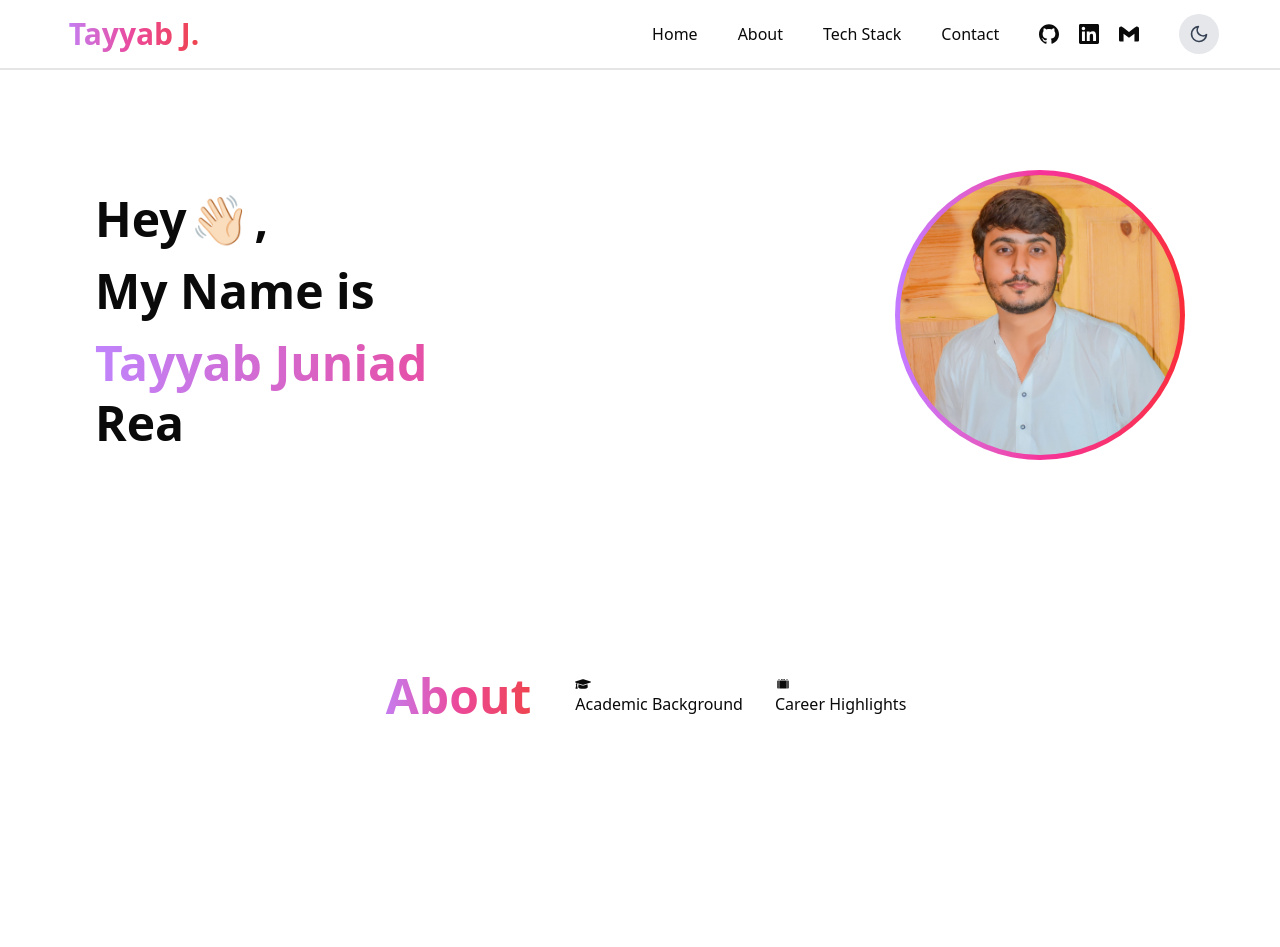
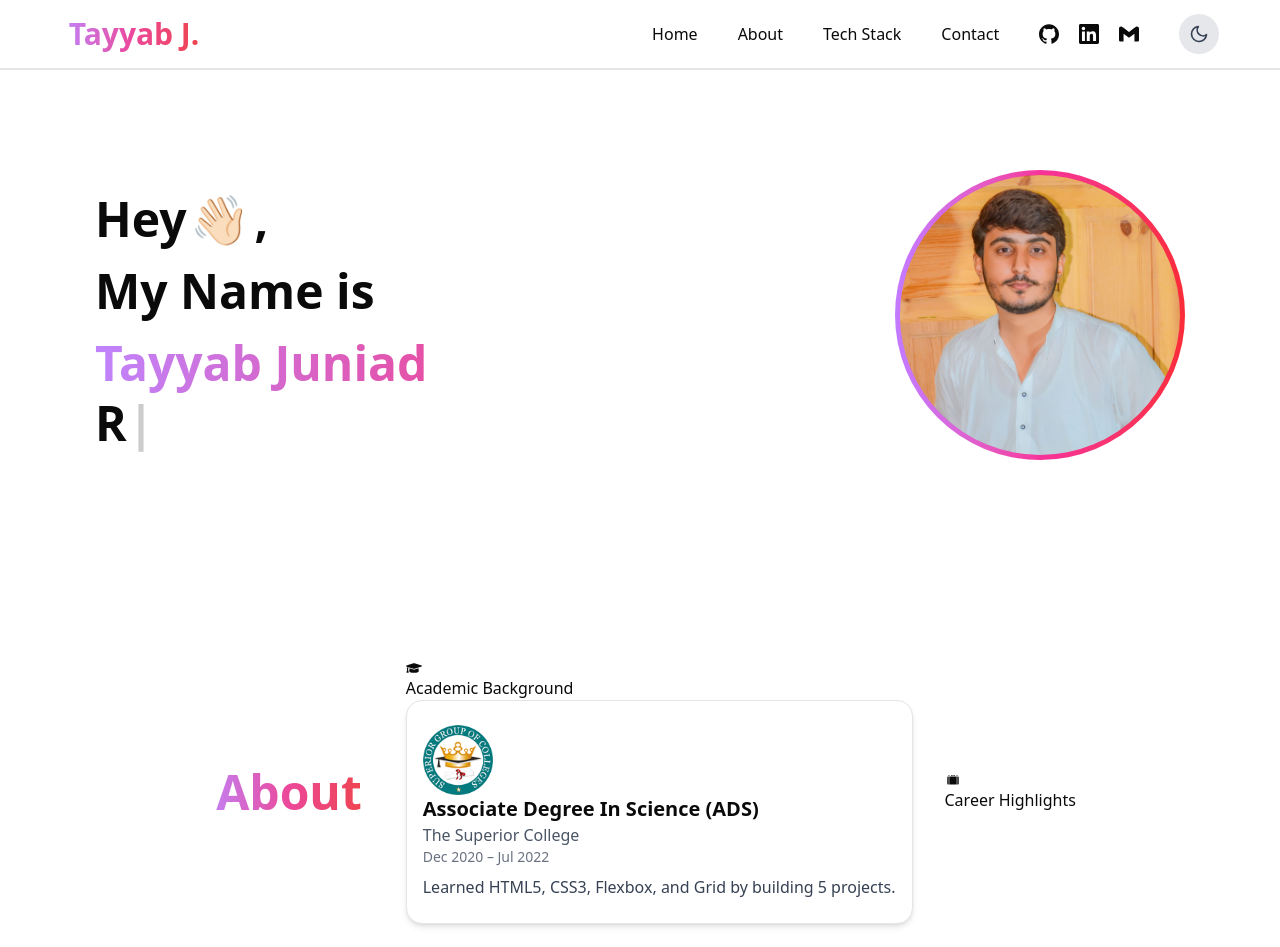
Before and after one commit to TayyabJunaidOfficial/My-Portfolio-NextJS, a Next.js app: page / in a window 1280 px wide. Shown: the top 947 px of the page. Built offline with nearby package versions, Linux system fonts and the light colour scheme.

Commit message:
Created Education Card

```diff
--- a/app/About/page.jsx
+++ b/app/About/page.jsx
@@ -1,8 +1,9 @@
 "use client";
 import React from "react";
+
 import { FaGraduationCap } from "react-icons/fa";
 import { GiSuitcase } from "react-icons/gi";
-
+import EduCard from "../Components/Cards/EduCard";
 
 
 const About = () => {
@@ -12,12 +13,13 @@ const About = () => {
         About
       </h1>
       <div>
-   <FaGraduationCap />
+        <FaGraduationCap />
         <h1>Academic Background</h1>
+        <EduCard/>
       </div>
       <div>
-      <GiSuitcase />
-  <h1>Career Highlights</h1>
+        <GiSuitcase />
+        <h1>Career Highlights</h1>
       </div>
     </main>
   );
--- /dev/null
+++ b/app/Components/Cards/EduCard.jsx
@@ -0,0 +1,47 @@
+import React from 'react'
+import {
+    Card,
+    CardContent,
+    CardDescription,
+    CardFooter,
+    CardHeader,
+    CardTitle,
+  } from "@/components/ui/card";
+  import { FaGraduationCap } from "react-icons/fa";
+  import { GiSuitcase } from "react-icons/gi";
+  import Image from "next/image";
+  import Superior from "@/src/assets/superior.png";
+
+
+const educationData = [
+    {
+      title: "Associate Degree In Science (ADS)",
+      institution: "The Superior College",
+      period: "Dec 2020 – Jul 2022",
+      description:
+        "Learned HTML5, CSS3, Flexbox, and Grid by building 5 projects.",
+    },
+
+  ];
+
+const EduCard = () => {
+  return (
+      <>
+      {
+          educationData.map((item, index) => (
+            <Card key={index}  className="bg-white shadow-md rounded-2xl">
+              <CardContent className="px-4">
+                <Image src={Superior} alt="Superior ICon" width={70} height={70}/>
+                <h3 className="text-xl font-semibold">{item.title}</h3>
+                <p className="text-gray-600">{item.institution }</p>
+                <p className="text-sm text-gray-500">{item.period }</p>
+                <p className="mt-2 text-gray-700">{item.description }</p>
+          </CardContent>
+        </Card>
+          ))
+        }
+      </>
+  )
+}
+
+export default EduCard
--- /dev/null
+++ b/components/ui/card.jsx
@@ -0,0 +1,101 @@
+import * as React from "react"
+
+import { cn } from "@/lib/utils"
+
+function Card({
+  className,
+  ...props
+}) {
+  return (
+    <div
+      data-slot="card"
+      className={cn(
+        "bg-card text-card-foreground flex flex-col gap-6 rounded-xl border py-6 shadow-sm",
+        className
+      )}
+      {...props} />
+  );
+}
+
+function CardHeader({
+  className,
+  ...props
+}) {
+  return (
+    <div
+      data-slot="card-header"
+      className={cn(
+        "@container/card-header grid auto-rows-min grid-rows-[auto_auto] items-start gap-1.5 px-6 has-data-[slot=card-action]:grid-cols-[1fr_auto] [.border-b]:pb-6",
+        className
+      )}
+      {...props} />
+  );
+}
+
+function CardTitle({
+  className,
+  ...props
+}) {
+  return (
+    <div
+      data-slot="card-title"
+      className={cn("leading-none font-semibold", className)}
+      {...props} />
+  );
+}
+
+function CardDescription({
+  className,
+  ...props
+}) {
+  return (
+    <div
+      data-slot="card-description"
+      className={cn("text-muted-foreground text-sm", className)}
+      {...props} />
+  );
+}
+
+function CardAction({
+  className,
+  ...props
+}) {
+  return (
+    <div
+      data-slot="card-action"
+      className={cn(
+        "col-start-2 row-span-2 row-start-1 self-start justify-self-end",
+        className
+      )}
+      {...props} />
+  );
+}
+
+function CardContent({
+  className,
+  ...props
+}) {
+  return (<div data-slot="card-content" className={cn("px-6", className)} {...props} />);
+}
+
+function CardFooter({
+  className,
+  ...props
+}) {
+  return (
+    <div
+      data-slot="card-footer"
+      className={cn("flex items-center px-6 [.border-t]:pt-6", className)}
+      {...props} />
+  );
+}
+
+export {
+  Card,
+  CardHeader,
+  CardFooter,
+  CardTitle,
+  CardAction,
+  CardDescription,
+  CardContent,
+}
```
Also changed, not shown: src/assets/superior.png (added).
